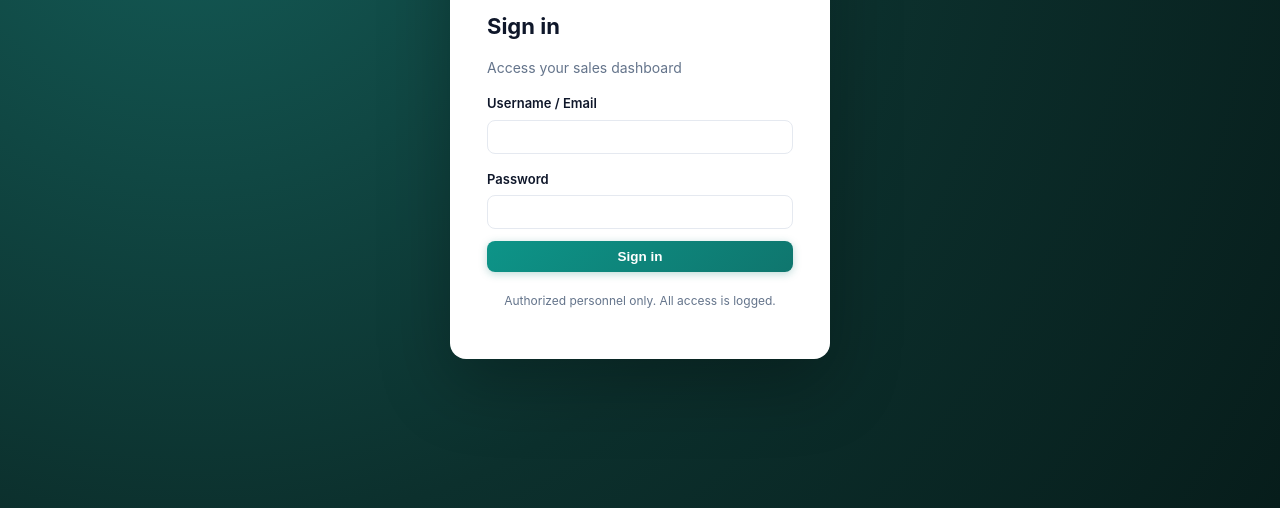
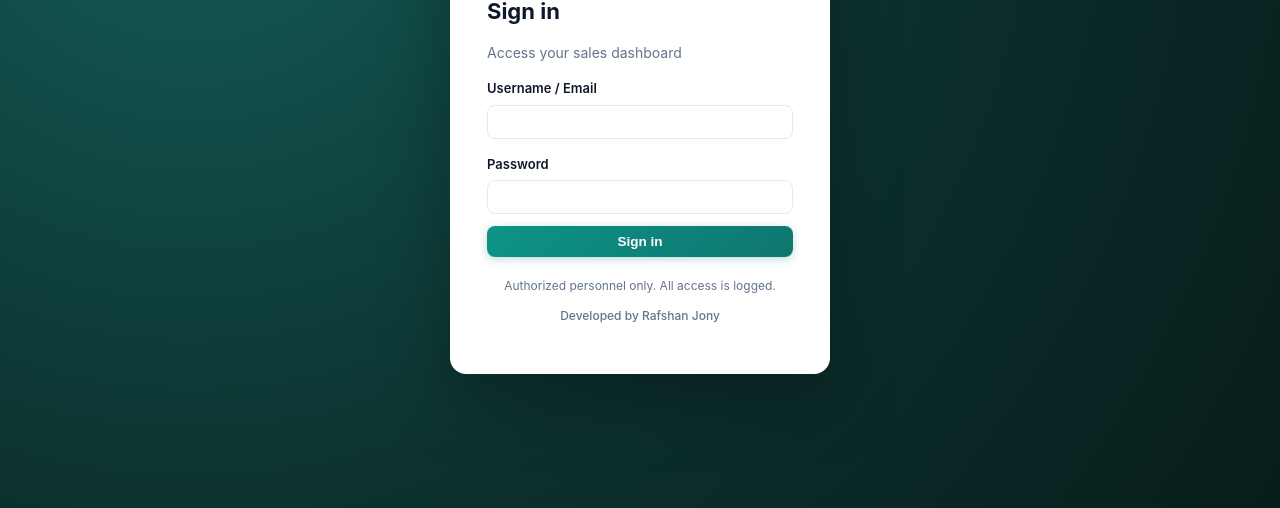
Before and after one commit to rafshan0jony/akij-sales-control-tower, a website with bundled scripts: page public/index.html in a window 1280 px wide. Shown: the part 292-800 px from the top of the page. Built offline with nearby package versions, Linux system fonts and the light colour scheme.

Commit message:
Add 'Developed by Rafshan Jony' credit to login page

```diff
--- a/public/css/app.css
+++ b/public/css/app.css
@@ -55,6 +55,7 @@ a { color: var(--primary); text-decoration: none; }
 .login-card input { width: 100%; }
 .login-error { background: var(--danger-soft); color: var(--danger); padding: 8px 12px; border-radius: var(--radius-sm); margin: 12px 0; font-size: 13px; }
 .login-foot { margin-top: 20px; font-size: 12px; text-align: center; }
+.login-credit { margin-top: 6px; font-size: 12px; text-align: center; color: var(--text-muted); font-weight: 500; }
 
 /* ---------- Shell layout ---------- */
 .shell { display: flex; min-height: 100vh; }
--- a/public/index.html
+++ b/public/index.html
@@ -32,6 +32,7 @@
         <button type="submit" class="btn btn-primary btn-block">Sign in</button>
       </form>
       <p class="login-foot muted">Authorized personnel only. All access is logged.</p>
+      <p class="login-credit">Developed by Rafshan Jony</p>
     </div>
   </div>
 
```
